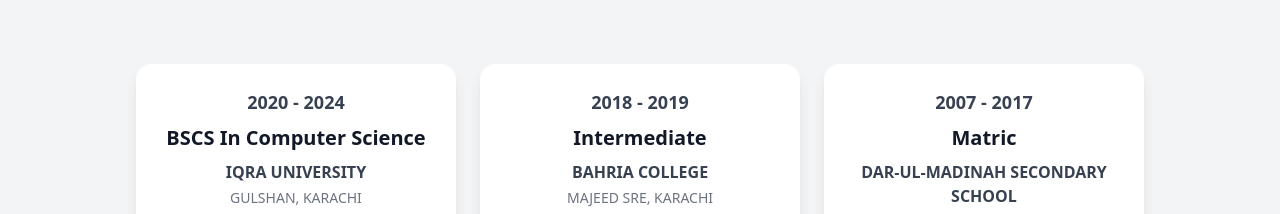
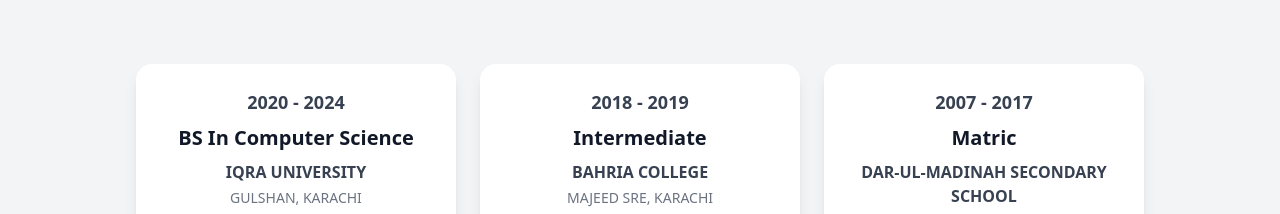
Before and after one commit to salehpaki/my_portfolio, a React (Vite) app: page / in a window 1280 px wide. Shown: the part 800-1014 px from the top of the page. Built offline with nearby package versions, Linux system fonts and the light colour scheme.

Commit message:
first commit

```diff
--- a/src/components/EducationData.jsx
+++ b/src/components/EducationData.jsx
@@ -4,7 +4,7 @@
 const educationData = [
   {
     year: "2020 - 2024",
-    degree: "BSCS In Computer Science",
+    degree: "BS In Computer Science",
     institution: "IQRA UNIVERSITY",
     location: "GULSHAN, KARACHI",
     description:
```
